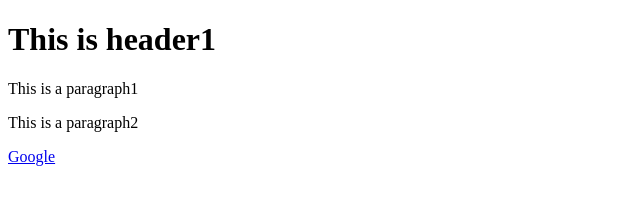
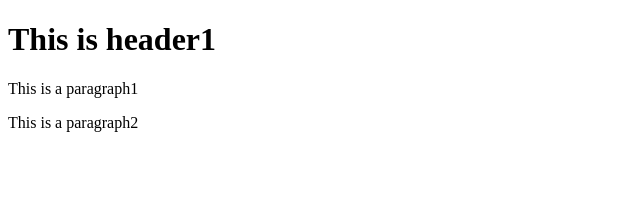
Before and after one commit to PlugHZ/html, a plain HTML site: page index.html in a window 1280 px wide. Shown: the full height of the page, 0-640 px from the left. Drawn offline with Linux system fonts and the light colour scheme.

Commit message:
Delete link

```diff
--- a/index.html
+++ b/index.html
@@ -9,6 +9,6 @@
 <h1>This is header1</h1>
 <p>This is a paragraph1</p>
 <p>This is a paragraph2</p>
-<a href="http://www.google.com">Google</a>
+
 </body>
 </html>
```
